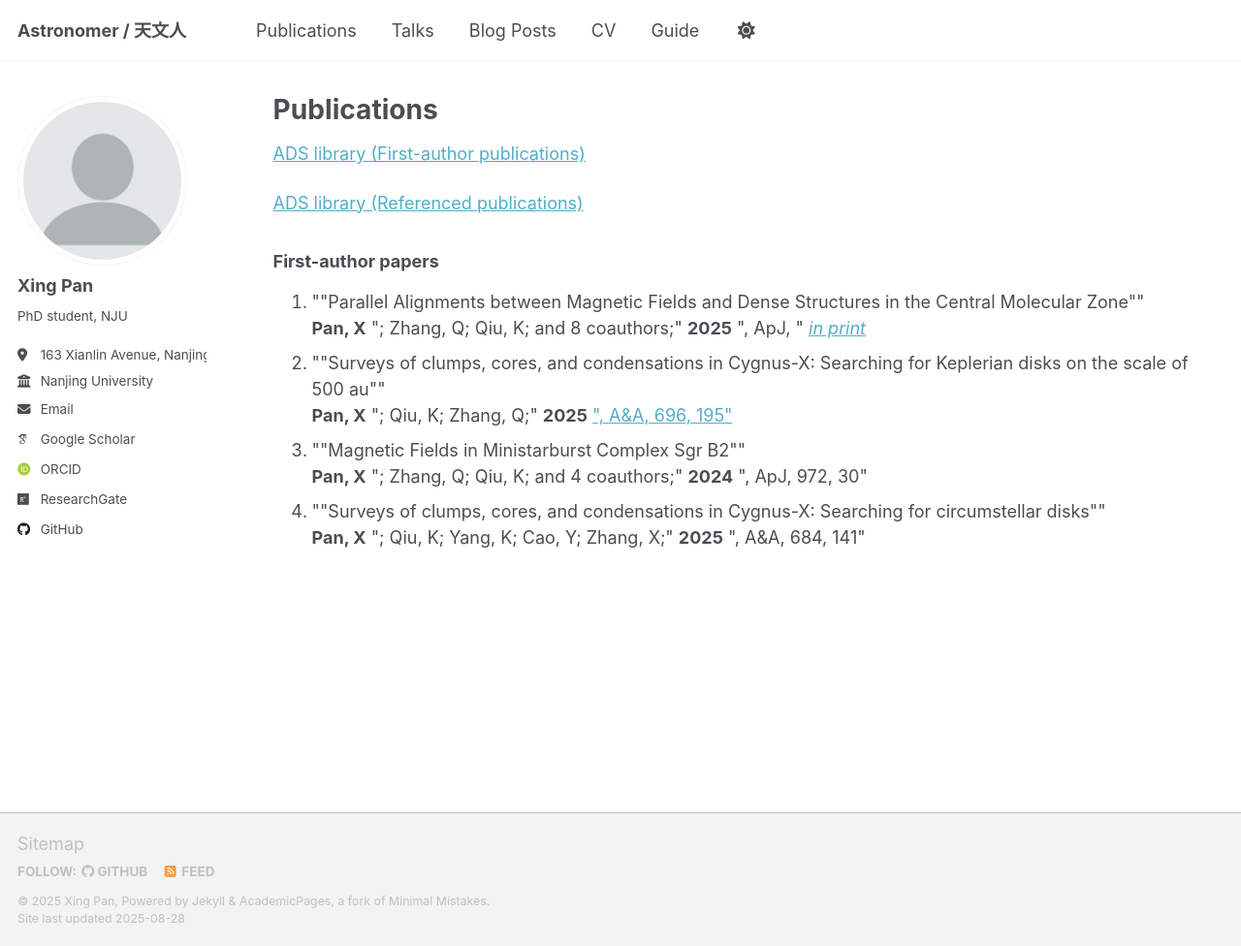
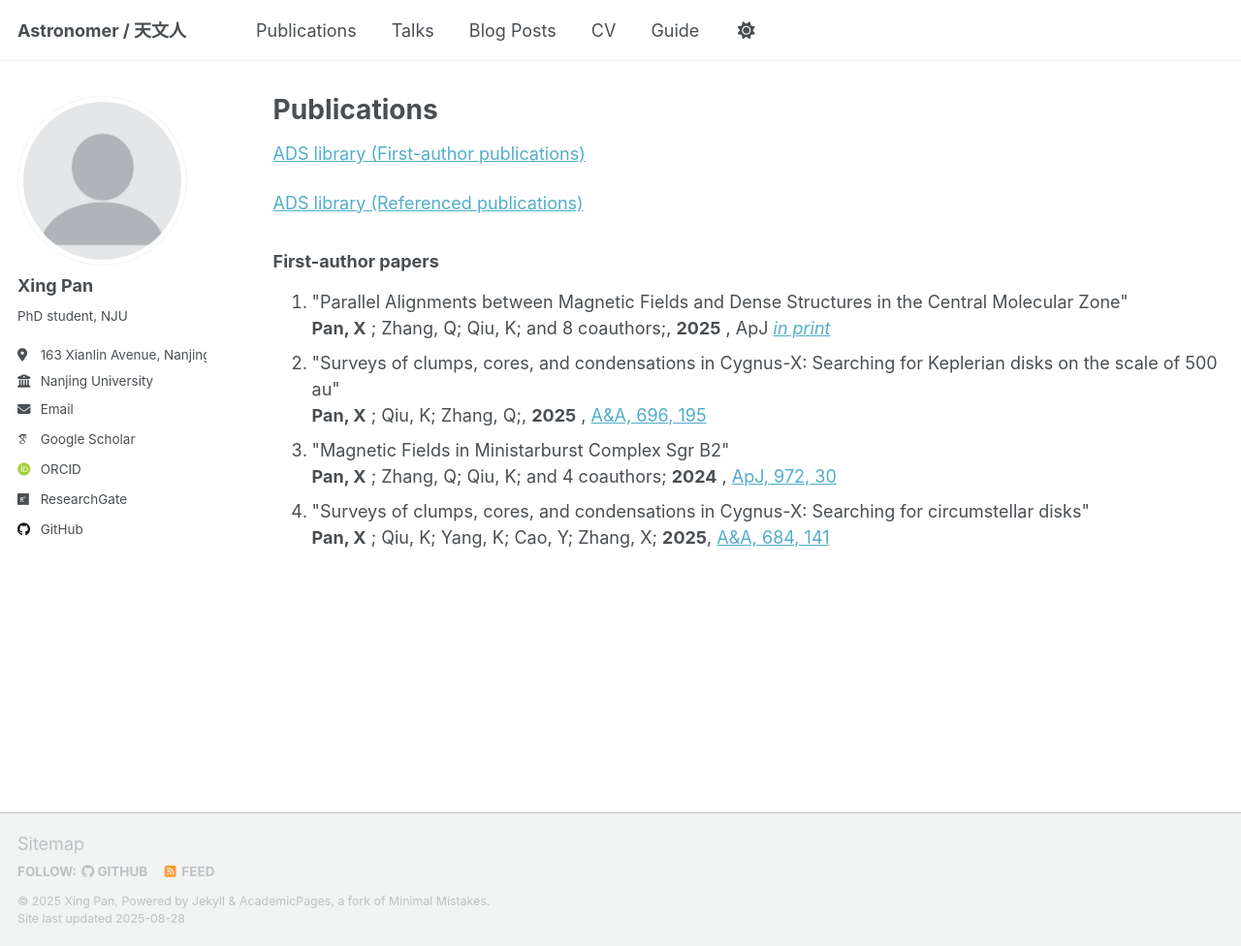
Before and after one commit to xingpan1017/xingpan1017.github.io, a Jekyll site: the page built from _pages/publications.html, in a window 1280 px wide and 976 px high. Shown: the whole window at 97% size. Built offline with Jekyll 4.4.1, drawn with Linux system fonts in a browser that asks for light colours; some web fonts are replaced; a script that is not in the unit is left out; part of the change alters nothing that is shown.

Commit message:
Update publications.html

```diff
--- a/_pages/publications.html
+++ b/_pages/publications.html
@@ -14,32 +14,34 @@ author_profile: true
 <h3 id="sub-title">First-author papers</h3>
 <ol>
   <li>
-  ""Parallel Alignments between Magnetic Fields and Dense Structures in the Central Molecular Zone"" <br>
+  "Parallel Alignments between Magnetic Fields and Dense Structures in the Central Molecular Zone" <br>
    <strong>Pan, X</strong>
-  "; Zhang, Q; Qiu, K; and 8 coauthors;"
+  ; Zhang, Q; Qiu, K; and 8 coauthors;,
   <strong>2025</strong>
-  ", ApJ, "
+  , ApJ
   <em><a href="https://ui.adsabs.harvard.edu/abs/2025arXiv250804599P/abstract">in print</a></em>
   </li>
   <li>
-  ""Surveys of clumps, cores, and condensations in Cygnus-X: Searching for Keplerian disks on the scale of 500 au"" <br>
+  "Surveys of clumps, cores, and condensations in Cygnus-X: Searching for Keplerian disks on the scale of 500 au" <br>
    <strong>Pan, X</strong>
-  "; Qiu, K; Zhang, Q;"
+  ; Qiu, K; Zhang, Q;,
   <strong>2025</strong>
-  <a href="https://ui.adsabs.harvard.edu/abs/2025A%26A...696A.195P/abstract">", A&A, 696, 195"</a>
+  ,
+  <a href="https://ui.adsabs.harvard.edu/abs/2025A%26A...696A.195P/abstract"> A&A, 696, 195</a>
   </li>
   <li>
-  ""Magnetic Fields in Ministarburst Complex Sgr B2"" <br>
+  "Magnetic Fields in Ministarburst Complex Sgr B2" <br>
    <strong>Pan, X</strong>
-  "; Zhang, Q; Qiu, K; and 4 coauthors;"
+  ; Zhang, Q; Qiu, K; and 4 coauthors;
   <strong>2024</strong>
-  ", ApJ, 972, 30"
+  ,
+  <a href="https://ui.adsabs.harvard.edu/abs/2024ApJ...972...30P/abstract"> ApJ, 972, 30 </a>
   </li>
   <li>
-  ""Surveys of clumps, cores, and condensations in Cygnus-X: Searching for circumstellar disks"" <br>
+  "Surveys of clumps, cores, and condensations in Cygnus-X: Searching for circumstellar disks" <br>
    <strong>Pan, X</strong>
-  "; Qiu, K; Yang, K; Cao, Y; Zhang, X;"
-  <strong>2025</strong>
-  ", A&A, 684, 141"
+  ; Qiu, K; Yang, K; Cao, Y; Zhang, X;
+  <strong>2025</strong>,
+  <a href="https://ui.adsabs.harvard.edu/abs/2024A%26A...684A.141P/abstract"> A&A, 684, 141 </a>
   </li>
 </ol>
```
